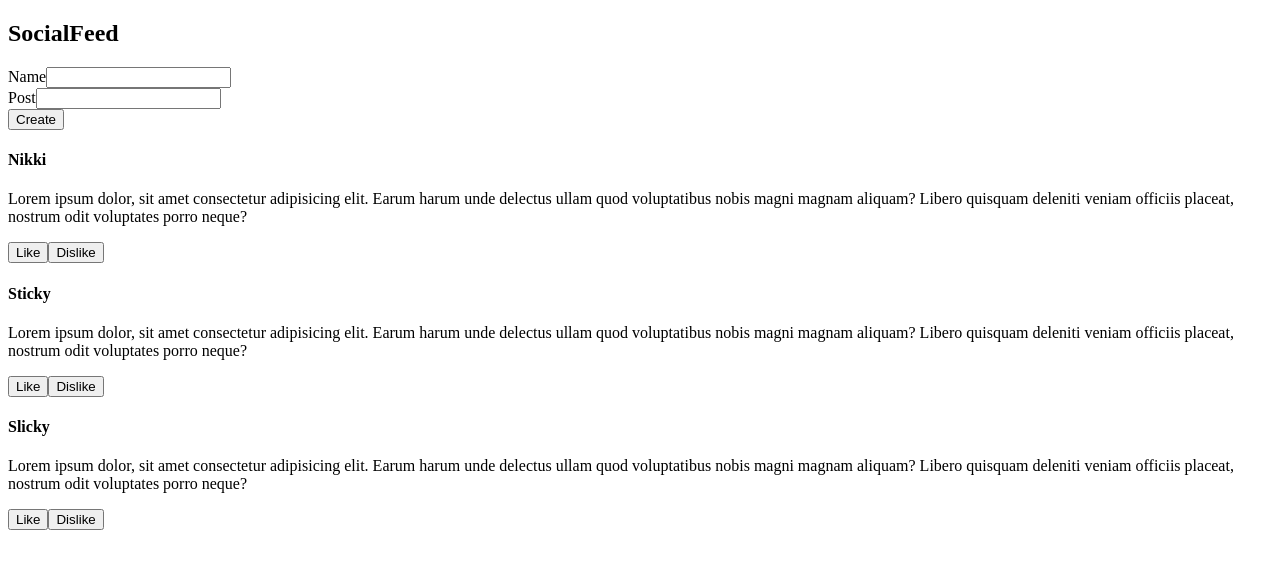
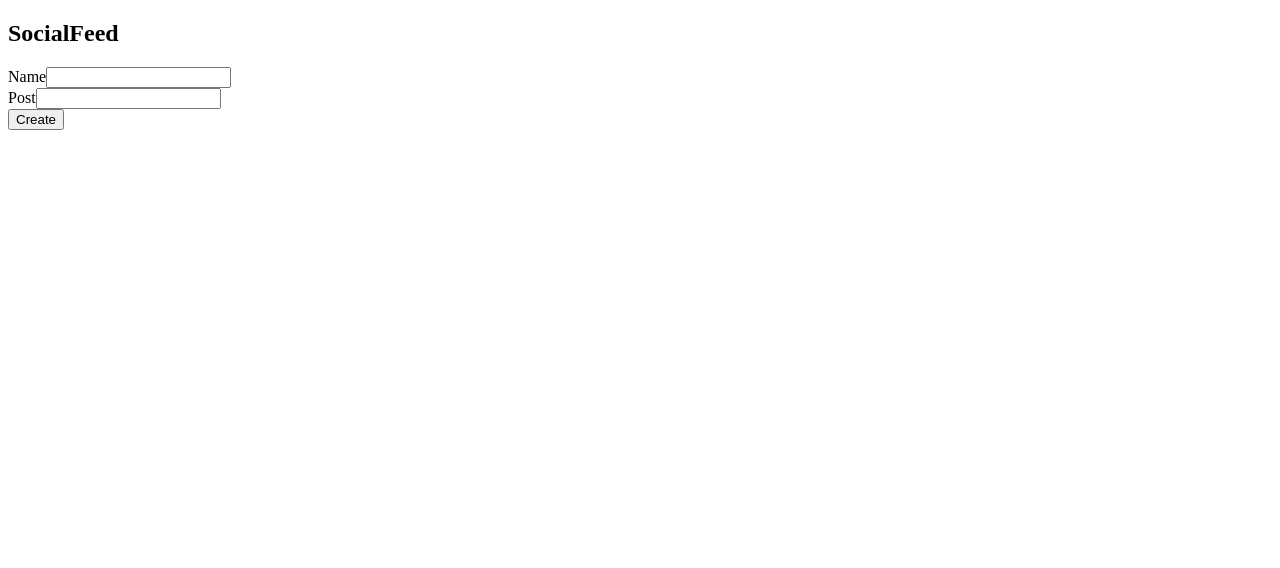
Before and after one commit to ConsoleWL/-ConsoleWL-Find-a-repository-140_SocialFeed2, a React (Create React App) app: page / in a window 1280 px wide. Shown: the top 568 px of the page. Built offline with nearby package versions, Linux system fonts and the light colour scheme.

Commit message:
7 is completed added handleSubmit method

```diff
--- a/src/App.jsx
+++ b/src/App.jsx
@@ -2,31 +2,40 @@ import "./App.css";
 import Header from "./Components/Header/Header";
 import CreatePostForm from "./Components/CreatePostForm/CreatePostForm";
 import PostList from "./Components/PostList/PostList";
+import React, { useState } from "react";
 
 function App() {
-  const postsArray = [
-    {
-      name: "Nikki",
-      text: "Lorem ipsum dolor, sit amet consectetur adipisicing elit. Earum harum unde delectus ullam quod voluptatibus nobis magni magnam aliquam? Libero quisquam deleniti veniam officiis placeat, nostrum odit voluptates porro neque?",
-    },
-    {
-      name: "Sticky",
-      text: "Lorem ipsum dolor, sit amet consectetur adipisicing elit. Earum harum unde delectus ullam quod voluptatibus nobis magni magnam aliquam? Libero quisquam deleniti veniam officiis placeat, nostrum odit voluptates porro neque?",
-    },
-    {
-      name: "Slicky",
-      text: "Lorem ipsum dolor, sit amet consectetur adipisicing elit. Earum harum unde delectus ullam quod voluptatibus nobis magni magnam aliquam? Libero quisquam deleniti veniam officiis placeat, nostrum odit voluptates porro neque?",
-    },
-  ];
+  const [posts, setPosts] = useState([]);
+
+  const handleNewPost = (newPost) => {
+    const updatedPosts = [...posts, newPost];
+    setPosts(updatedPosts);
+  };
+
   return (
     <div className="App">
       <Header />
       <div>
-        <CreatePostForm />
-        <PostList posts={postsArray} />
+        <CreatePostForm onNewPost={handleNewPost} />
+        <PostList posts={posts} />
       </div>
     </div>
   );
 }
 
 export default App;
+
+// const postsArray = [
+//   {
+//     name: "Nikki",
+//     text: "Lorem ipsum dolor, sit amet consectetur adipisicing elit. Earum harum unde delectus ullam quod voluptatibus nobis magni magnam aliquam? Libero quisquam deleniti veniam officiis placeat, nostrum odit voluptates porro neque?",
+//   },
+//   {
+//     name: "Sticky",
+//     text: "Lorem ipsum dolor, sit amet consectetur adipisicing elit. Earum harum unde delectus ullam quod voluptatibus nobis magni magnam aliquam? Libero quisquam deleniti veniam officiis placeat, nostrum odit voluptates porro neque?",
+//   },
+//   {
+//     name: "Slicky",
+//     text: "Lorem ipsum dolor, sit amet consectetur adipisicing elit. Earum harum unde delectus ullam quod voluptatibus nobis magni magnam aliquam? Libero quisquam deleniti veniam officiis placeat, nostrum odit voluptates porro neque?",
+//   },
+// ];
--- a/src/Components/CreatePostForm/CreatePostForm.jsx
+++ b/src/Components/CreatePostForm/CreatePostForm.jsx
@@ -1,6 +1,6 @@
 import React, { useState } from "react";
 
-const CreatePostForm = ({}) => {
+const CreatePostForm = ({ onNewPost }) => {
   const [name, setName] = useState("");
   const [text, setText] = useState("");
 
@@ -12,7 +12,7 @@ const CreatePostForm = ({}) => {
       text,
     };
 
-    console.log(formData);
+    onNewPost(formData);
   };
 
   return (
```
